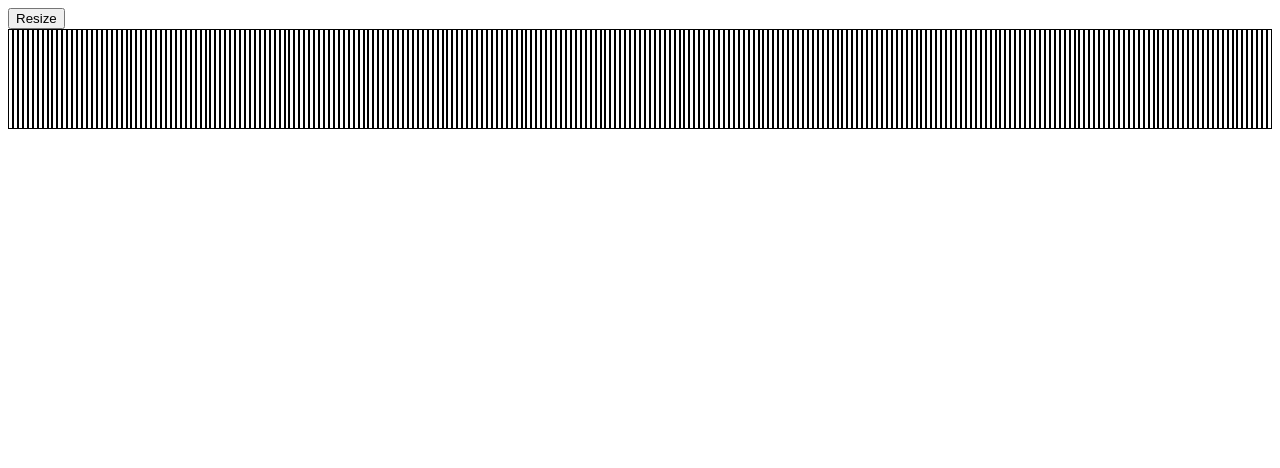
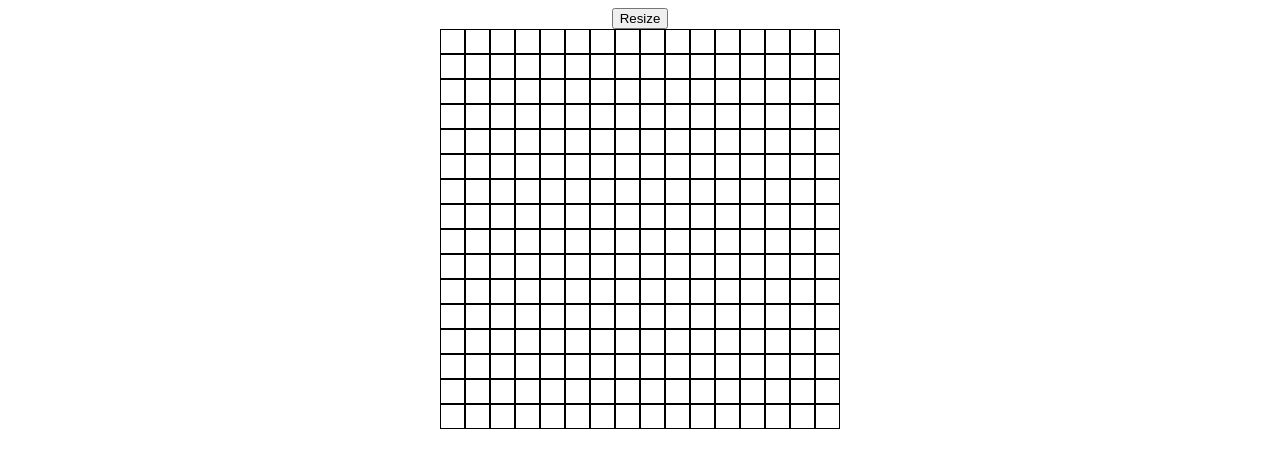
Before and after one commit to njohnson68/odin-etch-a-sketch, a plain HTML site: page index.html in a window 1280 px wide. Drawn offline with Linux system fonts and the light colour scheme.

Commit message:
flexBasis for grid cells is now updated based on inputted size to properly display grid

```diff
--- a/script.js
+++ b/script.js
@@ -17,8 +17,13 @@ function createNewGrid(size) {
 
   newCells.forEach((cell) => {
     cell.addEventListener("mouseover", () => {
-      cell.setAttribute("style", "background-color: blue;");
+      cell.style.backgroundColor = "blue";
     });
+  });
+
+  //update flexBasis of cells based on inputted size
+  newCells.forEach((cell) => {
+    cell.style.flexBasis = 400 / size + "px";
   });
 }
 
@@ -51,7 +56,7 @@ document.addEventListener("DOMContentLoaded", function () {
 
   cells.forEach((cell) => {
     cell.addEventListener("mouseover", () => {
-      cell.setAttribute("style", "background-color: blue;");
+      cell.style.backgroundColor = "blue";
     });
   });
 
--- a/styles.css
+++ b/styles.css
@@ -1,12 +1,18 @@
 .container {
   display: flex;
-  flex-wrap: wrap;
+  flex-flow: row wrap;
+  margin: auto;
+  width: 400px;
+  height: 400px;
+}
+
+.btn {
+  margin: auto;
+  display: flex;
 }
 
 .grid-cell {
-  width: 100px;
-  height: 100px;
   border: 1px solid black;
   box-sizing: border-box;
-  flex: 1;
+  flex: 1 25px;
 }
```
